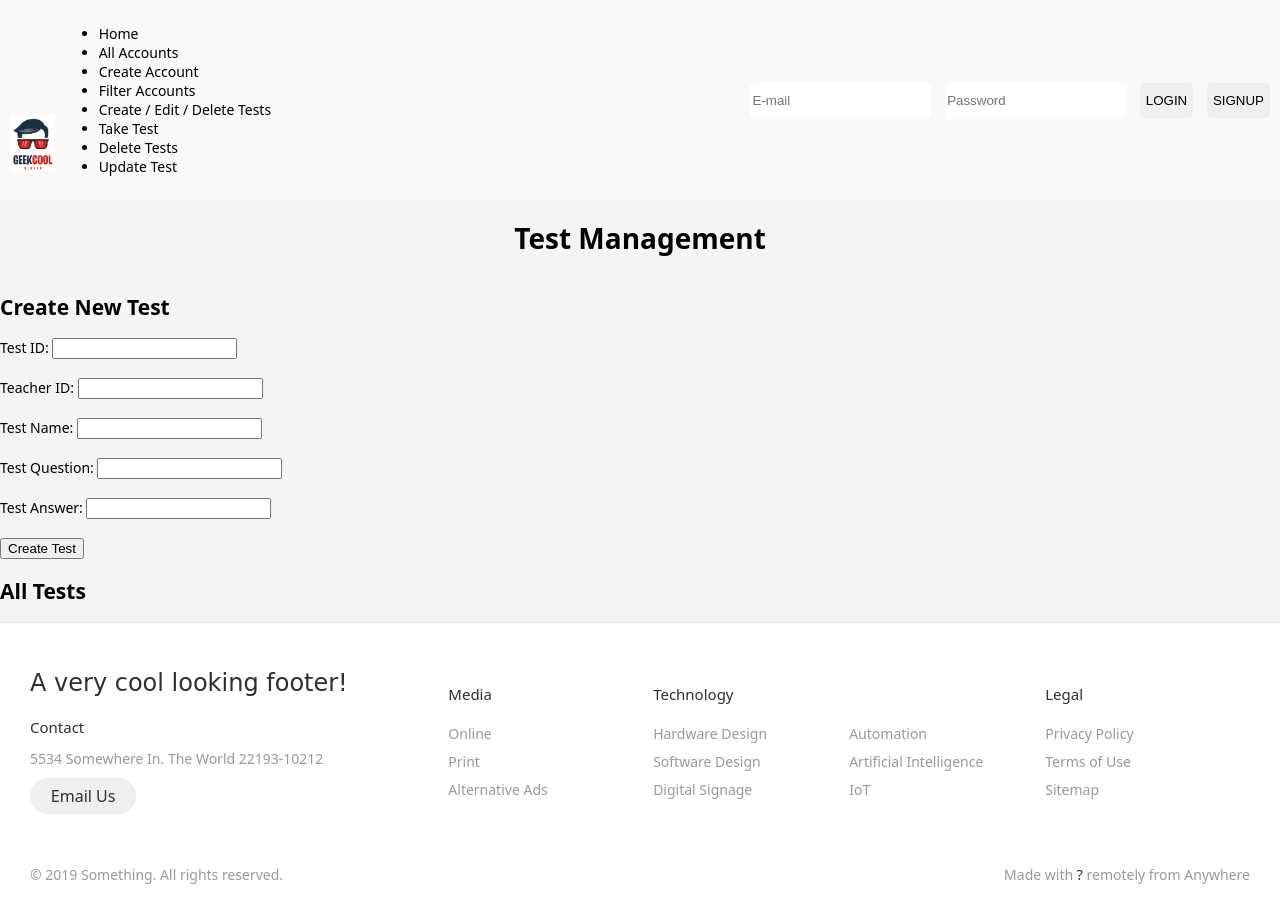
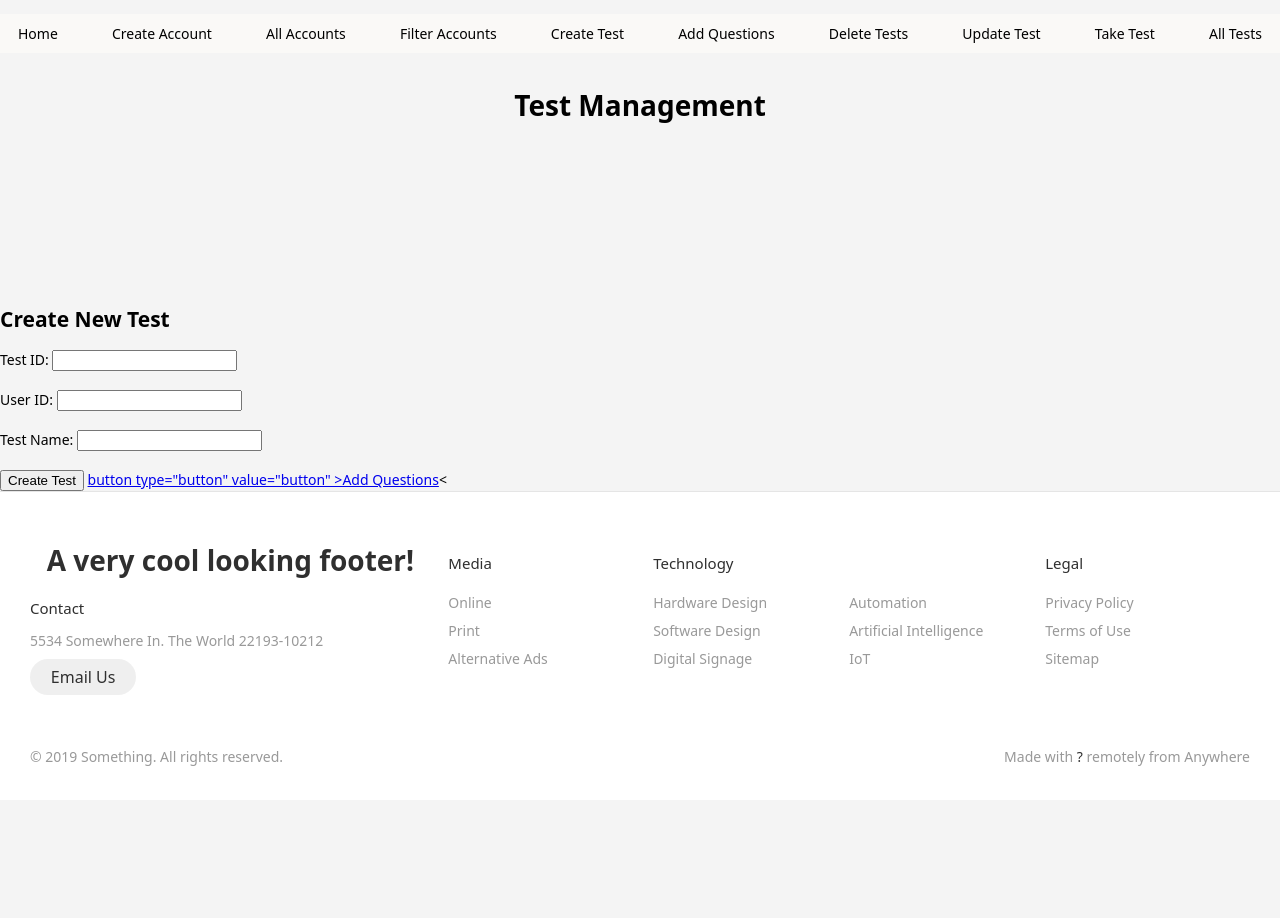
Before and after one commit to MasonScarby/Final-Flask-Project, a Flask app: page /create_test in a window 1280 px wide. After the commit the page ends 766 px from the top, so only its background shows below. Run offline with Flask 3, Linux system fonts and the light colour scheme.

Commit message:
Final Summition

```diff
--- a/Flask 2/main.py
+++ b/Flask 2/main.py
@@ -1,122 +1,144 @@
-from imghdr import tests
-
-from flask import Flask, render_template, request, redirect
+import flask
+from flask import Flask, render_template, request, redirect, url_for, abort
 from sqlalchemy import create_engine, text
 
-app = Flask(__name__)
+app = flask.Flask(__name__)
 
 conn_str = 'mysql://root:Cookiebear1@localhost/flask'
 engine = create_engine(conn_str, echo = True)
 conn = engine.connect()
 
+
 #Create test
+# @app.route('/create_test', methods=['GET', 'POST'])
+# def create_test():
+#     if request.method == 'POST':
+#         user_id = request.form.get("teacher_id")
+#         test_name = request.form.get("test_name")
+#         conn.execute(text("INSERT INTO tests (teacher_id, test_name) VALUES (:teacher_id, :test_name)"), flask.request.form)
+#         conn.commit()
+#         return render_template("create_test.html")
+
 @app.route('/create_test', methods=['GET'])
-def create_get_test():
-    return render_template("create_test.html")
+def create_test():
+    return flask.render_template('create_test.html')
 
 @app.route('/create_test', methods=['POST'])
-def create_test():
-    test_id = request.form.get("test_id")
-    teacher_id = request.form.get("teacher_id")
-    test_name = request.form.get("test_name")
-    test_answer = request.form.get("test_answer")
-    test_question = request.form.get("test_question")
+def create_tests():
+        conn.execute(text("INSERT INTO tests (test_id, teacher_id, test_name) VALUES (:test_id, :teacher_id, :test_name)"), flask.request.form)
+        conn.commit()
+        return flask.render_template('create_question.html')
 
-    sql = text("INSERT INTO tests (test_id, teacher_id, test_name, test_answer) "
-               "VALUES (:test_id, :teacher_id, :test_name, :test_answer)")
-    conn.execute(sql, {"test_id": test_id, "teacher_id": teacher_id, "test_name": test_name, "test_answer": test_answer})
+#create question
+@app.route('/create_question', methods = ['GET'])
+def get_create_question():
+    return flask.render_template('create_question.html')
 
-    sql = text("INSERT INTO questions (test_question) VALUES (:test_question)")
-    conn.execute(sql, {"test_question": test_question})
+@app.route('/create_question', methods=['POST'])
+def create_question():
+    conn.execute(text("INSERT INTO tests (test_id, test_question, answer) VALUES (:test_id, :test_question, :answer)"),
+                 flask.request.form)
     conn.commit()
-
-    return render_template("create_test.html")
-
-#homepage
+    return render_template('create_question.html')
+#home
 @app.route('/')
 def homepage():
-    return render_template('create_acc.html')
+    return flask.render_template('create_acc.html')
 
 #accounts
 @app.route('/accounts_page', methods=['GET', 'POST'])
 def search():
-    if request.method == 'GET':
+    if flask.request.method == 'GET':
         all_accounts = conn.execute(text("SELECT * FROM users")).fetchall()
-        return render_template('accounts_page.html', info_type = all_accounts)
-    elif request.method == 'POST':
-        x = request.form['type']
+        return flask.render_template('accounts_page.html', info_type = all_accounts)
+    elif flask.request.method == 'POST':
+        x = flask.request.form['type']
         account_info = conn.execute(text("SELECT * FROM users WHERE type = :type"), {'type': x}).fetchall()
-        return render_template('accounts_page.html', info_type=account_info)
+        return flask.render_template('accounts_page.html', info_type=account_info)
 
 #Filter
 @app.route('/filter', methods=['GET'])
 def searches():
-    return render_template('filter.html', info_type=[])
+    return flask.render_template('filter.html', info_type=[])
 
 
 @app.route('/filter', methods=['POST'])
 def search_account():
-    x = request.form['type']
+    x = flask.request.form['type']
     account_info = conn.execute(text(f"SELECT * FROM users WHERE type = :type"), {'type': x}).fetchall()
-    return render_template('filter.html', info_type=account_info)
+    return flask.render_template('filter.html', info_type=account_info)
+
+#show tests
+@app.route('/show_test')
+def show_tests():
+    tests = conn.execute(text('select * from tests')).all()
+    return flask.render_template('show_tests.html', show_tests=tests)
 
 
 #create acc
 @app.route('/create_acc', methods=['GET'])
 def create_get_request():
-    return render_template('create_acc.html')
+    return flask.render_template('create_acc.html')
 
 
 @app.route('/create_acc', methods=['POST'])
-def create_boats():
-    conn.execute(text('INSERT into users Values (:user_id, :type, :name, :email, :username, :password)'), request.form)
+def create_account():
+    type = request.form.get('type')
+    name = request.form.get('name')
+    email = request.form.get('email')
+    username = request.form.get('username')
+    password = request.form.get('password')
+
+    conn.execute(text(
+        'INSERT INTO users (type, name, email, username, password) VALUES (:type, :name, :email, :username, :password)'),
+                 {'type': type, 'name': name, 'email': email, 'username': username, 'password': password})
     conn.commit()
-    return render_template('create_acc.html')
+    return flask.render_template("create_acc.html")
 
 
 #take test
 @app.route('/take_test', methods=['GET'])
 def refresh():
-    return render_template('take_test.html')
-
+    return render_template('take_test.html', test_info=[])
 
 @app.route('/take_test', methods=['POST'])
 def get_test():
-    x = request.form['test_id']
-    boat = conn.execute(text(f'select * from tests where test_id = {x}'))
-    conn.execute(text(f"select * from tests where test_id = {x}"), request.form)
-    conn.commit()
-    return render_template('take_test.html', test_info=boat)
+    test_id = request.form.get('test_id')
+    tester_id = request.form.get('tester_id')
+
+    test_info = conn.execute(text('SELECT * FROM tests WHERE test_id = :id'), id=test_id).fetchall()
+
+    return render_template('take_test.html', test_info=test_info)
 
 
 #update
 @app.route('/update_test', methods=['GET'])
 def update():
-    return render_template('update.html')
+    return flask.render_template('update.html')
 
 
 @app.route('/update_test', methods=['POST'])
 def update_boat():
-    x = request.form['test_id']
-    name = request.form['teacher_id']
-    boat_type = request.form['test_name']
-    owner_id = request.form['test_answer']
+    x = flask.request.form['test_id']
+    name = flask.request.form['teacher_id']
+    boat_type = flask.request.form['test_name']
+    owner_id = flask.request.form['test_answer']
     boat = conn.execute(text(f'select * from tests where test_id = {x}'))
-    conn.execute(text(f"UPDATE tests SET test_id = :test_id, teacher_id = :teacher_id, test_name = :test_name WHERE {x} = :test_id "), request.form)
+    conn.execute(text(f"UPDATE tests SET teacher_id = :teacher_id, test_name = :test_name, test_answer = test_answer WHERE {x} = :test_id "), flask.request.form)
     conn.commit()
-    return render_template('update.html')
+    return flask.render_template('update.html')
 
 
 #delete
 @app.route('/delete_test', methods=["GET", "POST"])
 def delete_boats():
-    if request.method == "POST":
-        conn.execute(text("DELETE FROM tests WHERE test_id = :test_id"), request.form)
+    if flask.request.method == "POST":
+        conn.execute(text("DELETE FROM tests WHERE test_id = :test_id"), flask.request.form)
         conn.commit()
 
-        return redirect("/create_test")
+        return flask.redirect("/create_test")
     else:
-        return render_template("delete_test.html")
+        return flask.render_template("delete_test.html")
 
 
 if __name__ == '__main__':
--- a/Flask 2/static/header.css
+++ b/Flask 2/static/header.css
@@ -1,26 +1,58 @@
+.body {
+  cursor: auto;
+}
 
-.barItem{
-  display: inline-block;
+.barItem {
+  list-style-type: none;
+  display: flex; /* Change display to flex */
+  justify-content: space-between; /* Adjust alignment */
+  align-items: center; /* Adjust alignment */
+  width: 100%;
+  background-color: #faf9f7; /* Move background color here */
+  padding: 10px;
 }
 
 .logo {
   width: 45px;
 }
-xs
+
 header li {
-  float: left;
-  display: block;
+  display: inline-block; /* Change from float: left */
   padding-left: 8px;
   padding-right: 8px;
 }
 
-.topBar{
-  background-color: #faf9f7;
-  display:flex;
-  justify-content: space-between;
-  align-items:center;
+.formSection {
   padding: 10px;
+  right: 0;
 }
+
+.input,
+.barItem input {
+  height: 35px;
+  border: none;
+  border-radius: 5px;
+  margin-left: 10px;
+  display: inline-block;
+}
+
+.mainDiv {
+  margin: auto;
+  width: 30%;
+}
+
+h1 {
+  text-align: center;
+}
+
+header a {
+  text-decoration: none;
+  color: black;
+  display: inline-block;
+}
+
+
+
 
 .formSection {
   padding: 10px;
@@ -32,8 +64,8 @@ header li {
   border: none;
   border-radius: 5px;
   margin-left: 10px;
+  display: inline-block;
 }
-
 .mainDiv {
   margin: auto;
   width: 30%;
@@ -47,6 +79,7 @@ h1{
 header a{
   text-decoration:none;
   color:black;
+  display:inline-block;
 }
 
 /* FOOTER */
@@ -86,13 +119,6 @@ body {
 .footer__addr {
   margin-right: 1.25em;
   margin-bottom: 2em;
-}
-
-.footer__logo {
-  font-family: 'Pacifico', cursive;
-  font-weight: 400;
-  font-size: 1.5rem;
-  text-align: left;
 }
 
 .footer__addr h2 {
--- a/Flask 2/templates/accounts_page.html
+++ b/Flask 2/templates/accounts_page.html
@@ -39,9 +39,9 @@
 
     {% for i in info_type %}
     <ul>
-        <li>Account Id: {{ i[0] }} </li>
-        <li>Account Type: {{ i[1] }} </li>
+        <li>Account ID: {{ i[0] }} </li>
         <ul>
+            <li>Account Type: {{ i[1] }} </li>
             <li>Account name: {{ i[2] }} </li>
             <li>Email: {{ i[3] }} </li>
             <li>Username: {{ i[4] }} </li>
--- a/Flask 2/templates/base.html
+++ b/Flask 2/templates/base.html
@@ -11,31 +11,18 @@
   <body>
     <header>
       <div class="topBar">
-        <div class="">
-          <img src="../static/logo.jpg" alt="Logo" class="logo">
           <ul class="barItem">
-            <li><a href="/">Home</a></li>
+             <li><a href="/">Home</a></li>
+             <li><a href="/create_acc">Create Account</a></li>
              <li><a href="/accounts_page">All Accounts</a></li>
-             <li><a href="/create_acc">Create Account</a></li>
              <li><a href="/filter">Filter Accounts</a></li>
-             <li><a href="/create_test">Create / Edit / Delete Tests</a></li>
-             <li><a href="/take_test"> Take Test</a></li>
+             <li><a href="/create_test">Create Test</a></li>
+            <li><a href="/create_question">Add Questions</a></li>
              <li><a href="/delete_test">Delete Tests</a></li>
              <li><a href="/update_test">Update Test</a></li>
+             <li><a href="/take_test"> Take Test</a></li>
+            <li><a href="/show_test"> All Tests</a></li>
           </ul>
-        </div>
-
-        <div class="formSction bearItem">
-          <form class="barItem" action="" method="post">
-            <input type="text" name="uid" value="" placeholder="E-mail" required>
-            <input type="password" name="pass" value="" placeholder="Password" required>
-            <input type="submit" name="loginButton" value="LOGIN">
-          </form>
-
-          <button class="barItem input" style="margin-left:10px;">
-            <a href="">SIGNUP</a>
-          </button>
-        </div>
       </div>
     </header>
 
--- a/Flask 2/templates/create_acc.html
+++ b/Flask 2/templates/create_acc.html
@@ -2,6 +2,7 @@
      .body{
         margin: auto;
     }
+
     .input_field {
       width: 100%;
       padding: 12px 20px;
@@ -31,16 +32,13 @@
 
 {% block body %}
 <h1>This is the register page</h1>
-<!--  <p->{{boats_info}}</p->-->
 <div class="body">
-
     <form action="/create_acc" method="POST">
-            <input type="number" name="user_id" placeholder="teacher or student id number" class="input_field"> <br>
         <input type="text" name="type" placeholder="teacher or student" class="input_field"> <br>
         <input type="text" name="name" placeholder="name" class="input_field"> <br>
         <input type="text" name="email" placeholder="email" class="input_field"> <br>
         <input type="text" name="username" placeholder="username" class="input_field"> <br>
-            <input type="text" name="password" placeholder="password" class="input_field" step="0.01"> <br>
+        <input type="password" name="password" placeholder="password" class="input_field"> <br>
         <input type="submit" value="Submit" class="input_submit">
     </form>
 </div>
--- a/Flask 2/templates/create_test.html
+++ b/Flask 2/templates/create_test.html
@@ -7,24 +7,25 @@
     <h2>Create New Test</h2>
 
     <form action="/create_test" method="POST">
-        <label for="test_id">Test ID:</label>
-        <input type="text" id="test_id" name="test_id"><br><br>
 
-        <label for="teacher_id">Teacher ID:</label>
-        <input type="text" id="teacher_id" name="teacher_id"><br><br>
+    <label for="test_id">Test ID:</label>
+    <input type="number" id="test_id" name="test_id"><br><br>
 
-        <label for="test_name">Test Name:</label>
-        <input type="text" id="test_name" name="test_name"><br><br>
+    <label for="teacher_id">User ID:</label>
+    <input type="text" id="teacher_id" name="teacher_id"><br><br>
 
-        <label for="test_question">Test Question:</label>
-        <input type="text" id="test_question" name="test_question"><br><br>
+    <label for="test_name">Test Name:</label>
+    <input type="text" id="test_name" name="test_name"><br><br>
 
-        <label for="test_answer">Test Answer:</label>
-        <input type="text" id="test_answer" name="test_answer"><br><br>
+    <button type="submit" value="Submit" class="input_submit">Create Test</button>
 
-        <button type="submit" value="Submit" class="input_submit">Create Test</button>
-    </form>
-    <h2>All Tests</h2>
-    <div id="allTests"></div>
+        <a href="/create_question">button type="button" value="button" >Add Questions</button></a><
+
+</form>
+    {% if test_info %}
+  <p>Test created with ID {{ test_info }}</p>
+{% endif %}
+
+</body>
+
 {% endblock %}
-</body>
--- a/Flask 2/templates/update.html
+++ b/Flask 2/templates/update.html
@@ -36,9 +36,8 @@
 
         <form action="/update_test" method="POST">
             <input type="number" name="test_id" placeholder="Test ID" class="input_field"> <br>
-            <input type="text" name="teacher_id" placeholder="teacher ID" class="input_field"> <br>
-            <input type="text" name="test_name" placeholder="test name" class="input_field"> <br>
-            <input type="number" name="test_answer" placeholder="Test Answer" class="input_field"> <br>
+            <input type="text" name="teacher_id" placeholder="new teacher ID" class="input_field"> <br>
+            <input type="text" name="test_name" placeholder="new test name" class="input_field"> <br>
             <input type="submit" value="Submit" class="input_submit">
         </form>
     </div>
```
Also changed, not shown: Flask 2/templates/create_question.html (added, +25 -0 lines), Flask 2/templates/show_tests.html (added, +21 -0 lines), Flask 2/templates/take_test.html (+11 -6 lines), Flask 2/my_database.db (added). Lines whose indentation alone changed are shown as unchanged.
